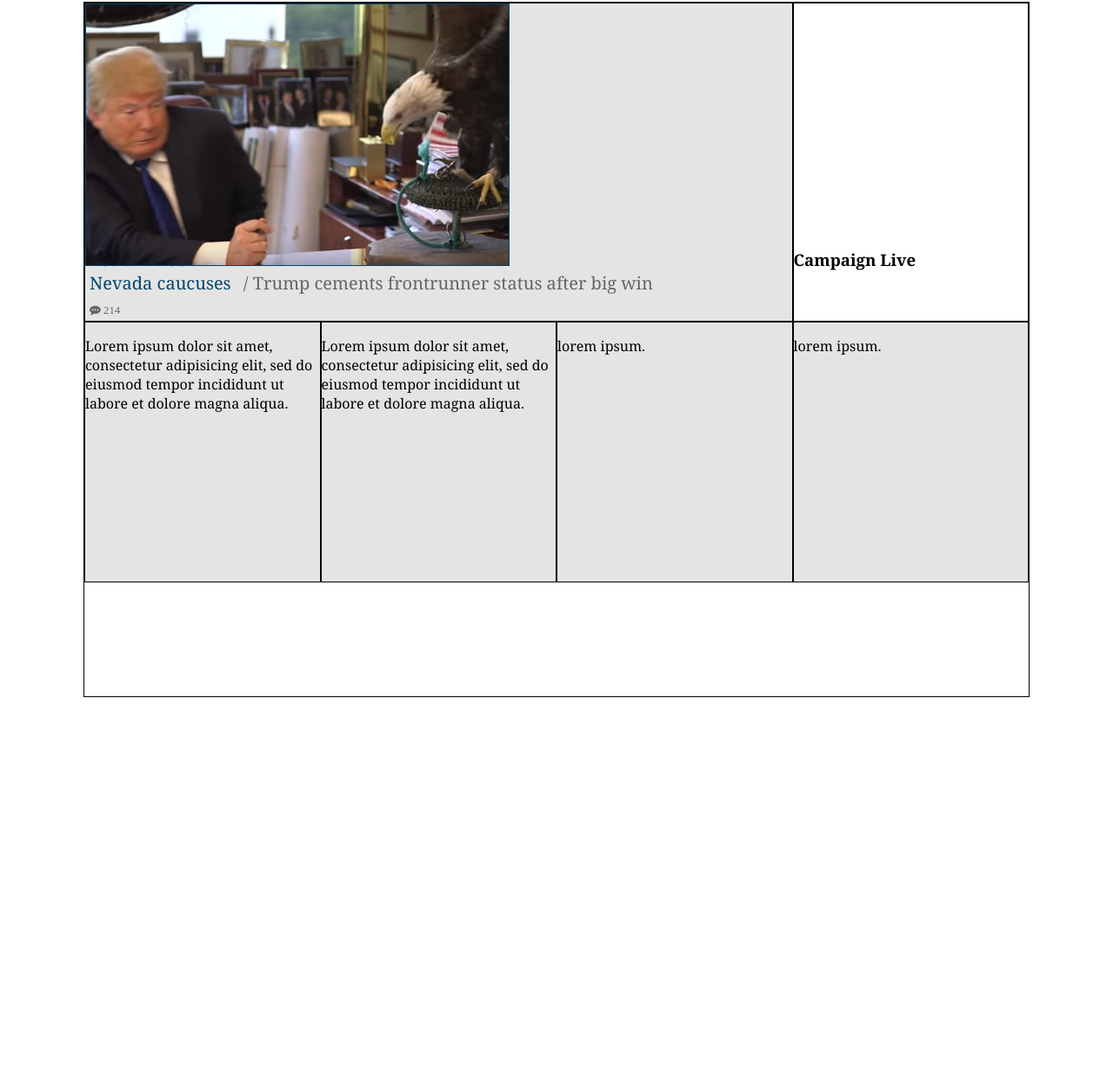
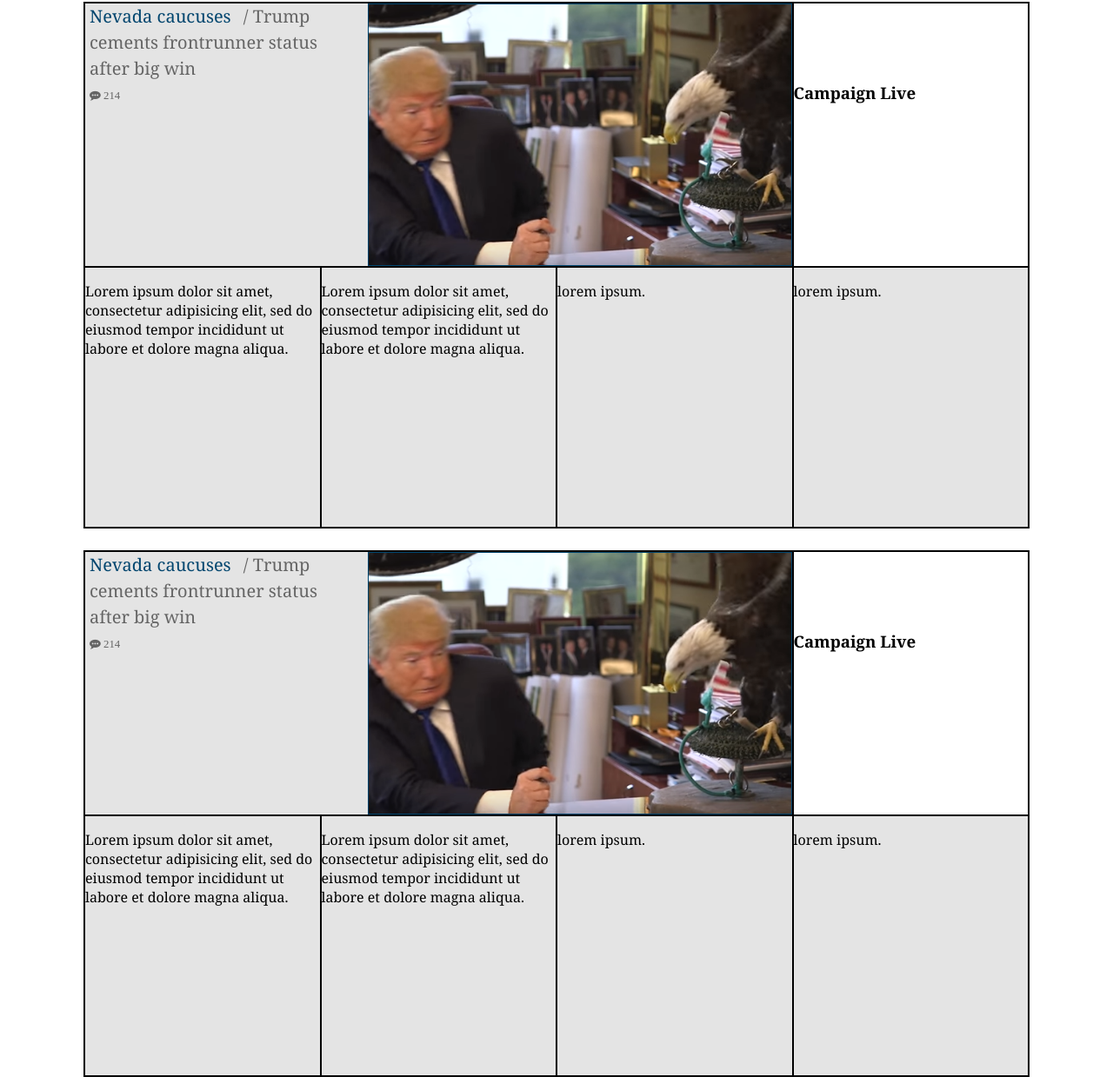
Before and after one commit to lryndavis/CSS_GuardianReplica, a plain HTML site: page index.html in a window 1280 px wide. Shown: the part 107-1346 px from the top of the page at 87% size. Before the commit the page ends 909 px from the top, so only its background shows below. Drawn offline with Linux system fonts and the light colour scheme; a web font is replaced by a local one.

Commit message:
fix some issue with grid responsiveness

```diff
--- a/index.html
+++ b/index.html
@@ -54,10 +54,6 @@
 
           <div class="side-column">
             <h3>Campaign Live</h3>
-            <!-- <p>
-              Campaign Business
-              Lorem ipsum dolor sit amet, consectetur adipisicing elit, sed do eiusmod tempor incididunt ut labore et dolore magna aliqua. Ut enim ad minim veniam, quis nostrud exercitation ullamco laboris nisi ut aliquip ex ea commodo consequat.
-            </p> -->
             </div>
           </div>
 
@@ -89,6 +85,57 @@
       </div>
     </div>
 
+    <div class="container">
+      <div class="container2">
+      <div class="weather-column">
+        <h2>Headlines</h2>
+        <p>
+          The Weather
+          Lorem ipsum dolor sit amet, consectetur adipisicing elit, sed do eiusmod tempor incididunt ut labore et dolore magna aliqua. Ut enim ad minim veniam, quis nostrud exercitation ullamco laboris nisi ut aliquip ex ea commodo consequat.
+        </p>
+      </div>
+
+        <div class="main-article">
+          <img class="badass-eagle" src="img/dontrump-eagle.png" alt="badass eagle">
+            <figcaption>
+              <span class="headline">Nevada caucuses</span>
+              <a class="headline-text" href="#"> / Trump cements frontrunner status after big win</a>
+            </figcaption>
+            <i class="fa fa-commenting"> 214</i>
+          </div>
+
+          <div class="side-column">
+            <h3>Campaign Live</h3>
+            </div>
+          </div>
+
+
+        <div class="container3">
+          <div class="article-featured">
+            <p>
+              Lorem ipsum dolor sit amet, consectetur adipisicing elit, sed do eiusmod tempor incididunt ut labore et dolore magna aliqua.
+            </p>
+          </div>
+
+          <div class="article-featured">
+            <p>
+              Lorem ipsum dolor sit amet, consectetur adipisicing elit, sed do eiusmod tempor incididunt ut labore et dolore magna aliqua.
+            </p>
+          </div>
+
+          <div class="article-secondary">
+            <p>
+              lorem ipsum.
+            </p>
+          </div>
+
+        <div class="article-secondary">
+          <p>
+            lorem ipsum.
+          </p>
+        </div>
+      </div>
+    </div>
           <!-- <div class="nested-column">
             <p>
               Don Trump news
--- a/scss/layout/_columns.scss
+++ b/scss/layout/_columns.scss
@@ -1,9 +1,10 @@
 //Columns Styling
 
-
-.weather-column p {
+.weather-column  {
   display: none;
 }
+
+// column containers
 
 .container2 {
   @include media($mobile) {
@@ -22,6 +23,8 @@
   height: 300px;
   }
 }
+
+
 
 .main-article {
   border: 1px solid black;
@@ -67,33 +70,6 @@
   }
 }
 
-
-    //
-    // @include media($mobile) {
-    //   @include span-columns(3);
-    // }
-  // @media #{$brk-narrow} {
-  //   @include span-columns(6);
-  //   display: none;
-  //
-  //
-  // @media #{$brk-wide} {
-  //     @include span-columns(2);
-  //   }
-  // }
-
-
-// .side-column {
-//   // @include span-columns(3);
-// }
-//
-// .nested-column {
-//   // @include span-columns(2 of 6);
-//   background-color: $color-primary--body;
-//   height: 400px;
-// }
-//
-
 h2 {
   @extend %downcase;
   color: $color-headline;
@@ -101,10 +77,14 @@ h2 {
 }
 
 
+.badass-eagle {
+  width: 100%;
+  border: 1px solid $color-headline;
 
-.badass-eagle {
-  width: 60%;
-  border: 1px solid $color-headline;
+  @include media($mobile) {
+    width: 60%;
+    float: right;
+  }
 }
 
 .headline {
@@ -125,6 +105,11 @@ hr {
 
 figcaption {
   padding-left: 5px;
+
+  @include media($mobile) {
+    width: 35%;
+    float: left;
+  }
 }
 
 .fa-commenting {
--- a/scss/layout/_containers.scss
+++ b/scss/layout/_containers.scss
@@ -1,21 +1,10 @@
 //Container Styles
-
-// .wrapper {
-//   width: 98%;
-//   height: 1200px;
-//   margin: 0 auto;
-// }
-
-
 
 .container {
   border: 1px solid black;
   @include outer-container;
   overflow: hidden;
-  // margin: 0 auto;
-  // width:95%;
-  // height: 100vh;
   background-color: $color-secondary--body;
   margin-top: 25px;
-  height: 100vh;
+  height: auto;
 }
```
Also changed, not shown: css/application.css, 1 other file.
